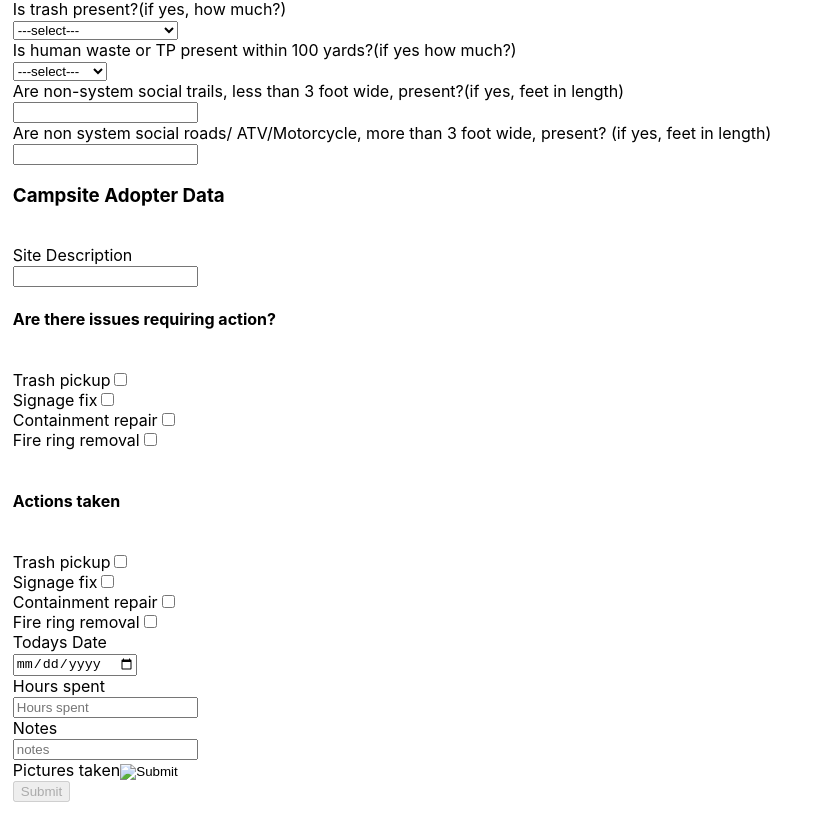
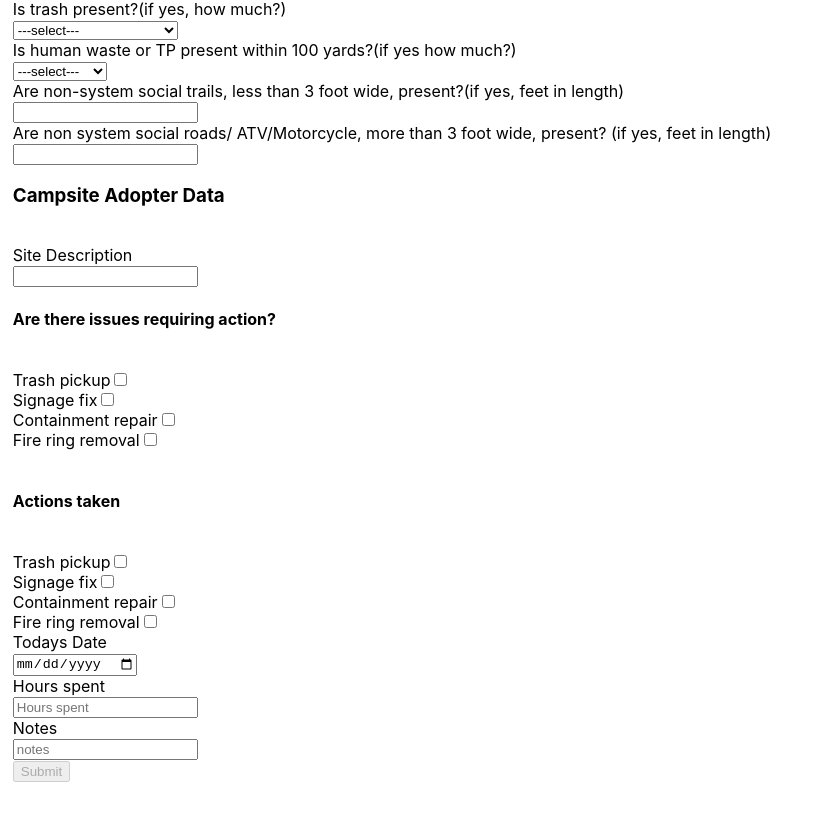
Before and after one commit to Dustnclay/Campsite-Manager, a React (Create React App) app: page / in a window 1280 px wide. Shown: the part 1055-1869 px from the top of the page, without its empty margins (0-820 px from the left). Built offline with nearby package versions, Linux system fonts and the light colour scheme.

Commit message:
image removed from form

```diff
--- a/package.json
+++ b/package.json
@@ -6,10 +6,13 @@
     "@testing-library/jest-dom": "^5.11.9",
     "@testing-library/react": "^11.2.5",
     "@testing-library/user-event": "^12.8.3",
+    "axios": "^0.21.1",
     "react": "^17.0.1",
     "react-dom": "^17.0.1",
     "react-scripts": "4.0.3",
-    "web-vitals": "^1.1.0"
+    "reactstrap": "^8.9.0",
+    "web-vitals": "^1.1.0",
+    "yup": "^0.32.9"
   },
   "scripts": {
     "start": "react-scripts start",
--- a/src/components/Survey.js
+++ b/src/components/Survey.js
@@ -108,6 +108,7 @@ function Survey() {
 
     const submitButton = (event)=>{
         event.preventDefault()
+        axios.post('localhost:3000/form',{})
         setAnswers({
             location:'',collector:'',survey:'',groundDisturbance:'',disturbedArea:'',treesDamaged:'',nearWater:'',nearTrail:'',erosion:'',fireRings:'',improvements:'',contained:'',residential:'',trash:'',humanWaste:'',socialTrails:'',socialRoads:'',actionTrash:false,actionSign:false,actionRepair:false,actionFire:false,actionTaken:false,date:'',hours:'',notes:'', image:''})
             axios.post('https://reqres.in/api/users', answers)
@@ -272,8 +273,8 @@ console.log('answers:', answers)
             <label>Notes</label><br/>
             <input name='notes' placeholder='notes' onChange={eventHandler}></input><br/>
 
-            <label>Pictures taken</label>
-            <input name='image' type='image' onChange={eventHandler}></input><br/>
+            {/* <label>Pictures taken</label> */}
+            {/* <input name='image' type='input' alt='campImage' onChange={eventHandler}></input><br/> */}
 
             <Button disabled={buttonDisabled} color='warning'>Submit</Button>
 
```
Also changed, not shown: 1 other file (tests, documents, lock files or other folders).
